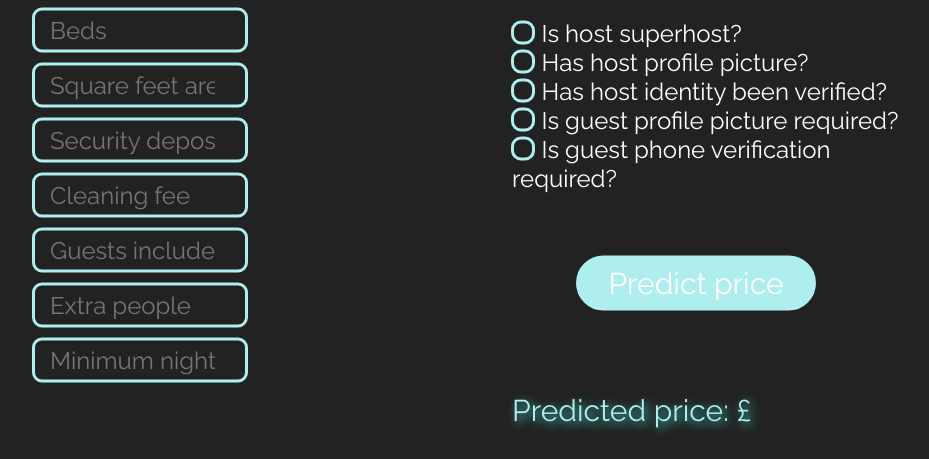
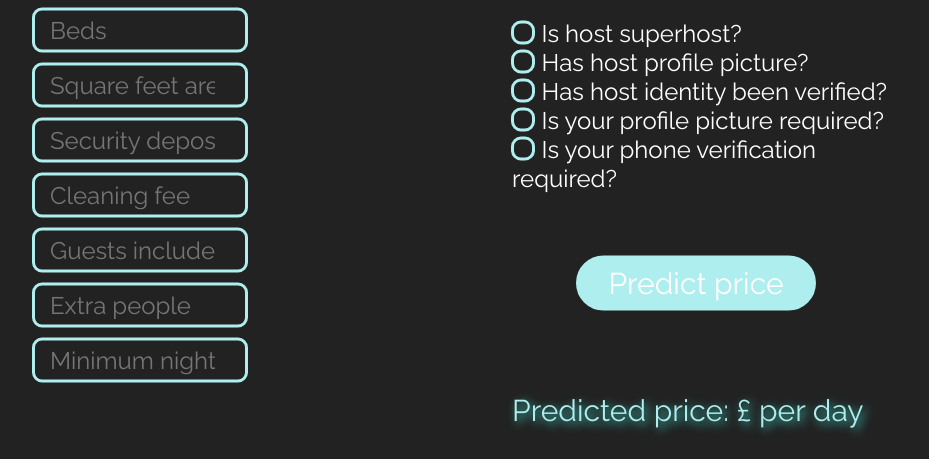
Before and after one commit to RomanZavodskikh/house_price_prediction_service, a Flask app: page /predict-hata-price in a window 1280 px wide. Shown: the part 357-816 px from the top of the page, without its empty margins (136-1065 px from the left). Run offline with Flask 2, Linux system fonts and the light colour scheme; parts of the project's set-up code (start-up, migrations or seed data) failed here and were passed over; some libraries are stand-ins or nearby versions.

Commit message:
Cosmetic changes to simple page

```diff
--- a/templates/simple_page.html
+++ b/templates/simple_page.html
@@ -129,7 +129,7 @@
                             <path fill='none' stroke='currentColor' stroke-width='3' d='M1.73 12.91l6.37 6.37L22.79 4.59' /></svg>
                         </span>
                 </span>
-                <span class="radio__label">Is guest profile picture required?</span>
+                <span class="radio__label">Is your profile picture required?</span>
             </label>
             </dd>
 
@@ -142,7 +142,7 @@
                             <path fill='none' stroke='currentColor' stroke-width='3' d='M1.73 12.91l6.37 6.37L22.79 4.59' /></svg>
                         </span>
                 </span>
-                <span class="radio__label">Is guest phone verification required?</span>
+                <span class="radio__label">Is your phone verification required?</span>
             </label>
             </dd>
 
@@ -157,7 +157,7 @@
                 </div>
             </div>
        <div id="price">
-       <dd>Predicted price: {{ predicted_price }} £</dd>
+       <dd>Predicted price: {{ predicted_price }} £ per day</dd>
        </div>
        </div>
        </div>
```
